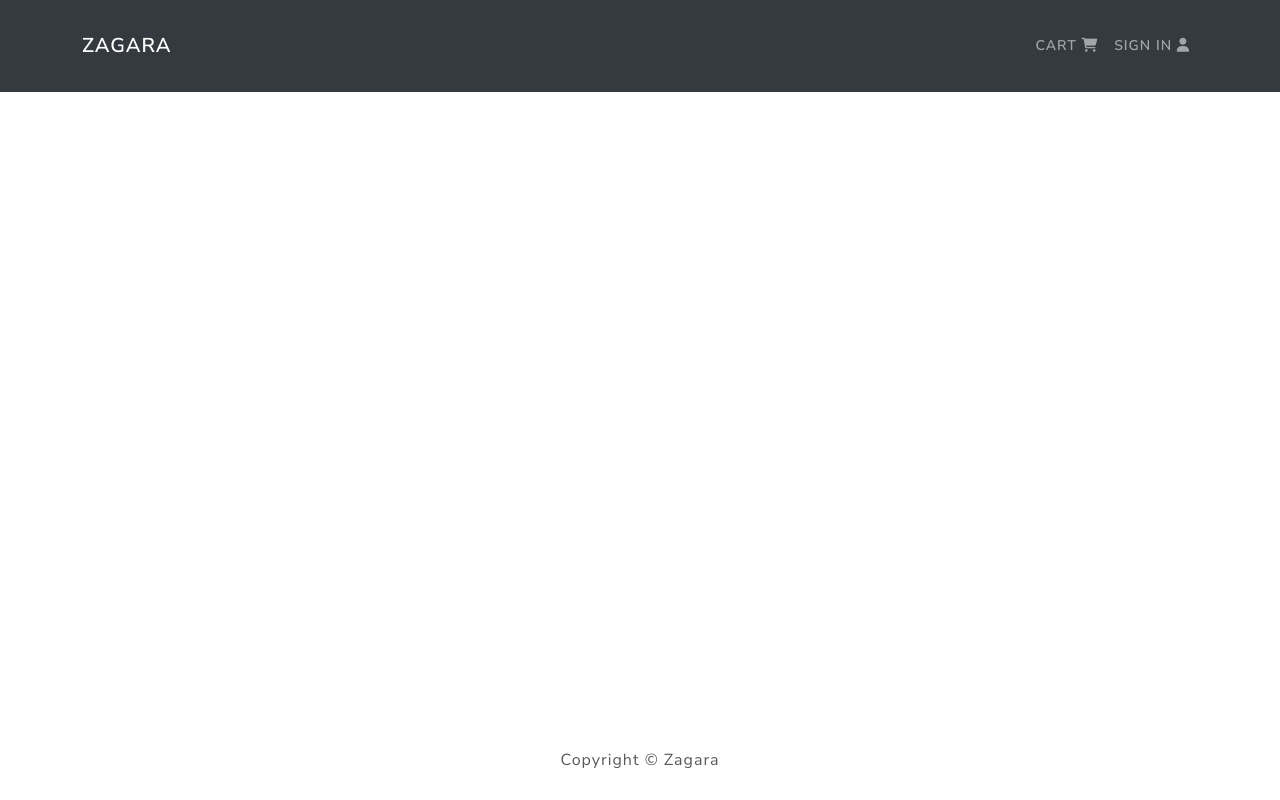
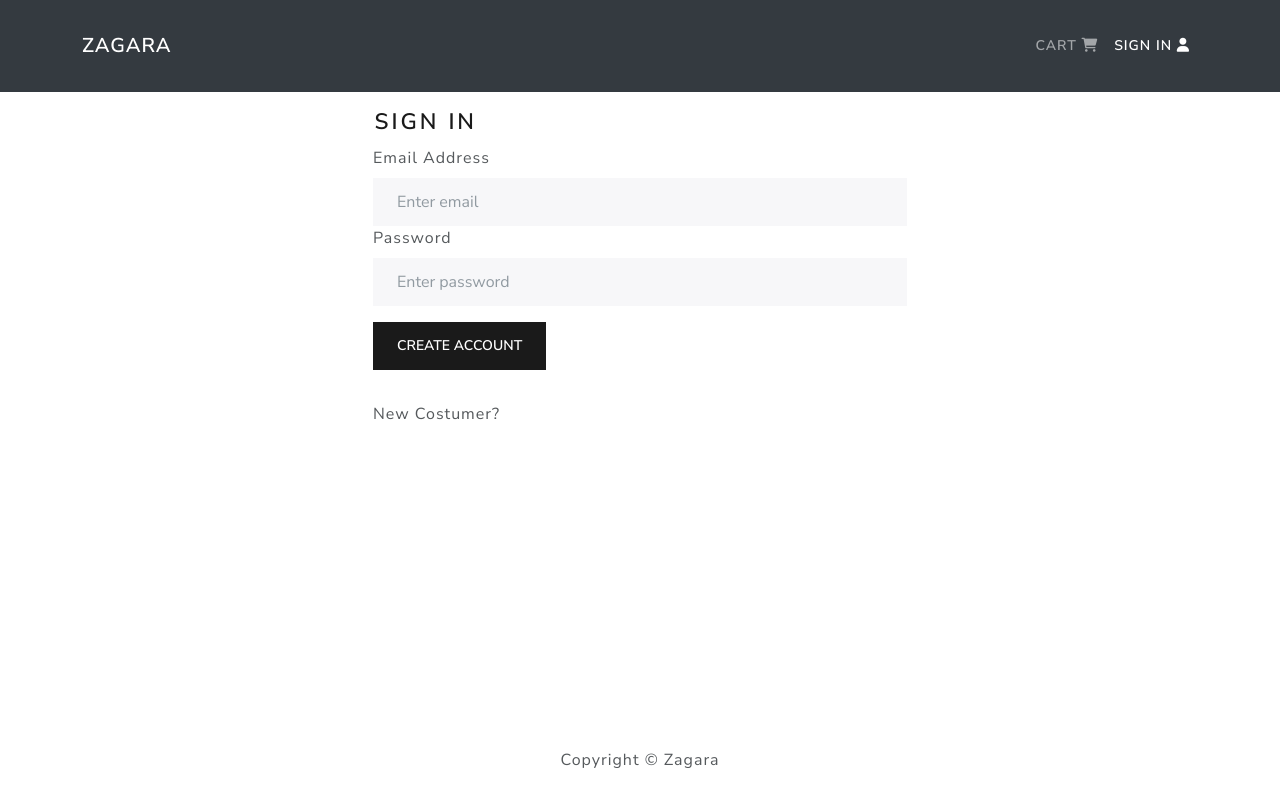
Before and after one commit to giangarof98/zagara_ecommerce, a React (Create React App) app in the folder frontend/: page /login in a window 1280 px wide. Built offline with nearby package versions, Linux system fonts and the light colour scheme.

Commit message:
loginScreen;

```diff
--- a/frontend/src/App.js
+++ b/frontend/src/App.js
@@ -6,6 +6,7 @@ import Footer from './components/Footer';
 import HomeScreen from './screen/HomeScreen';
 import ProductScreen from './screen/ProductScreen';
 import CartScreen from './screen/CartScreen';
+import LoginScreen from './screen/LoginScreen';
 
 const App = () => {
   return (
@@ -14,6 +15,7 @@ const App = () => {
         <main className='py-3'>
           <Container>
             <Routes>
+              <Route path='/login' element={<LoginScreen/>} index />
               <Route path='/' element={<HomeScreen/>} index />
               <Route path='/product/:id' element={<ProductScreen/>} />
               <Route path='/cart/'>
--- a/frontend/src/actions/userAction.js
+++ b/frontend/src/actions/userAction.js
@@ -1,6 +1,5 @@
 import { USER_LOGIN_FAIL, USER_LOGIN_REQUEST, USER_LOGIN_SUCCESS } from "../constants/userConstants"
 import axios from 'axios';
-import { json } from "express";
 
 export const login = (email, password) => async (dispatch) => {
     try {
--- /dev/null
+++ b/frontend/src/components/FormContainer.js
@@ -0,0 +1,19 @@
+import React from "react";
+import {Container, Row, Col } from 'react-bootstrap'
+
+const FormContainer = ({children}) => {
+    return (
+        <div>
+            <Container>
+                <Row className="justify-content-md-center">
+                    <Col xs={12} md={6}>
+                        {children}
+                    </Col>
+                </Row>
+            </Container>
+
+        </div>
+    )
+}
+
+export default FormContainer
--- a/frontend/src/components/Header.js
+++ b/frontend/src/components/Header.js
@@ -23,7 +23,7 @@ const Header = () => {
                             <LinkContainer to="/cart">
                                 <Nav.Link>Cart <i className="fas fa-shopping-cart"></i> </Nav.Link>
                             </LinkContainer>
-                            <LinkContainer to="/signin">
+                            <LinkContainer to="/login">
                                 <Nav.Link>Sign In <i className="fas fa-user"></i> </Nav.Link>
                             </LinkContainer>
                         </Nav>
--- /dev/null
+++ b/frontend/src/screen/LoginScreen.js
@@ -0,0 +1,70 @@
+import React, { useEffect, useState } from 'react';
+import {Link, useLocation} from 'react-router-dom';
+import { useNavigate } from 'react-router';
+import { Button, Form, Row, Col, } from 'react-bootstrap';
+import FormContainer from '../components/FormContainer';
+import { useDispatch, useSelector } from 'react-redux';
+import Message from '../components/Message';
+import Loader from '../components/Loader';
+import {login} from '../actions/userAction'
+
+const LoginScreen = () => {
+    const navigate = useNavigate()
+    const location = useLocation()
+    const [email,setEmail] = useState('');
+    const [password, setPassword] = useState('');
+
+    const redirect = location.search ? location.search.split('=')[1] : '/';
+
+    const dispatch = useDispatch();
+    const userLogin = useSelector(state => state.userLogin);
+    const {loading, error, userInfo} = userLogin
+
+    useEffect(() => {
+        if(userInfo){
+            navigate(redirect)
+        }
+    }, [userInfo, redirect, navigate])
+
+    const submitHandler = (e) => {
+        e.preventDefault()
+        dispatch(login(email,password))
+
+    }
+
+    return  (<FormContainer>
+                <h1>Sign In</h1>
+                {error && <Message variant='danger'>{error}</Message>}
+                {loading && <Loader/>}
+                <Form onSubmit={submitHandler}>
+                    <Form.Group controlId='email'>
+                        <Form.Label>Email Address</Form.Label>
+                        <Form.Control
+                            type='email'
+                            placeholder='Enter email'
+                            value={email}
+                            onChange={(e) => setEmail(e.target.value)}>
+                        </Form.Control>
+                    </Form.Group>
+                    <Form.Group controlId='password'>
+                        <Form.Label>Password</Form.Label>
+                        <Form.Control
+                            type='password'
+                            placeholder='Enter password'
+                            value={password}
+                            onChange={(e) => setPassword(e.target.value)}>
+                        </Form.Control>
+                    </Form.Group>
+                    <Button type='submit' variant='primary' className='my-3'>Create Account</Button>
+                </Form>
+                <Row className='py-3'>
+                    <Col>
+                        New Costumer?
+                        <Link to={redirect ? `/register?redirect=${redirect}` : '/register'}></Link>
+                    </Col>
+                </Row>
+            </FormContainer>)
+
+}
+
+export default LoginScreen
```
